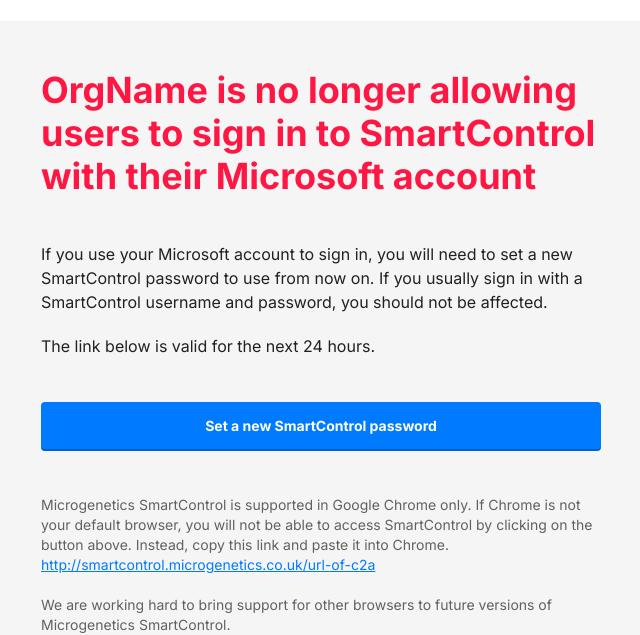
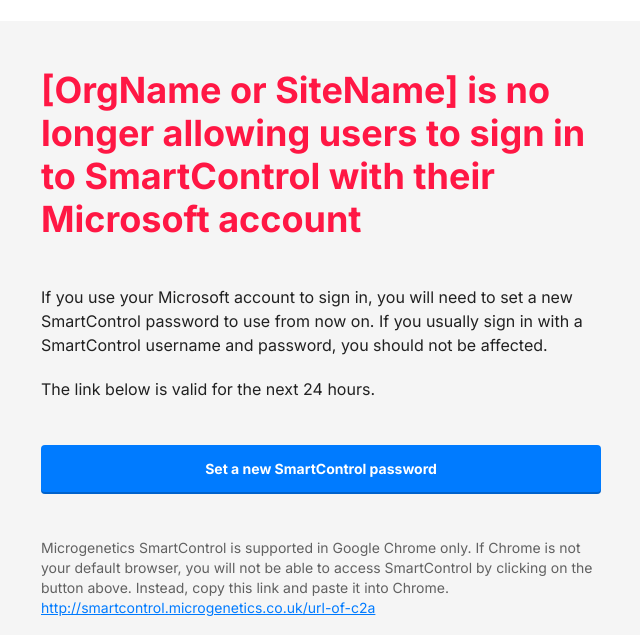
Before and after one commit to qphl/smartcontrol-email-template, a plain HTML site: page example-sso-no-longer-available.html in a window 1280 px wide. Shown: the part 174-809 px from the top of the page, without its empty margins (319-959 px from the left). Drawn offline with Linux system fonts and the light colour scheme.

Commit message:
Adds optional SiteName to title

```diff
--- a/example-sso-no-longer-available.html
+++ b/example-sso-no-longer-available.html
@@ -160,7 +160,7 @@
                     </div>
                     <div style="Margin-left: 20px;Margin-right: 20px;">
                       <div style="mso-line-height-rule: exactly;mso-text-raise: 11px;vertical-align: middle;">
-                        <h1 style="Margin-top: 0;Margin-bottom: 20px;font-style: normal;font-weight: normal;color: #ff1744;font-size: 36px;line-height: 48px;font-family: Inter,avenir,sans-serif;"><strong>OrgName is no longer allowing users to sign in to SmartControl with their Microsoft account</strong></h1>
+                        <h1 style="Margin-top: 0;Margin-bottom: 20px;font-style: normal;font-weight: normal;color: #ff1744;font-size: 36px;line-height: 48px;font-family: Inter,avenir,sans-serif;"><strong>[OrgName or SiteName] is no longer allowing users to sign in to SmartControl with their Microsoft account</strong></h1>
                       </div>
                     </div>
                     <div style="Margin-left: 20px;Margin-right: 20px;">
```
